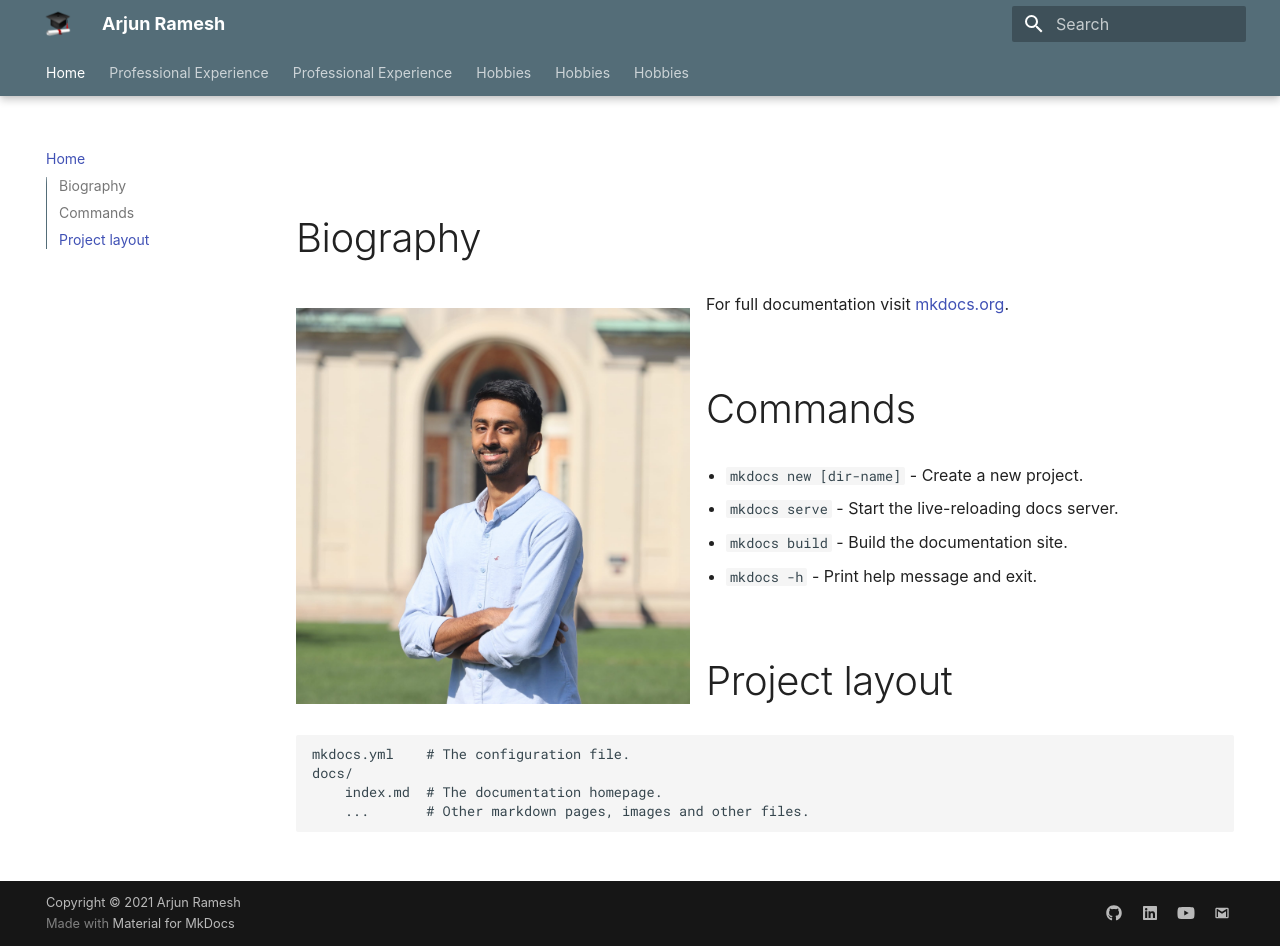
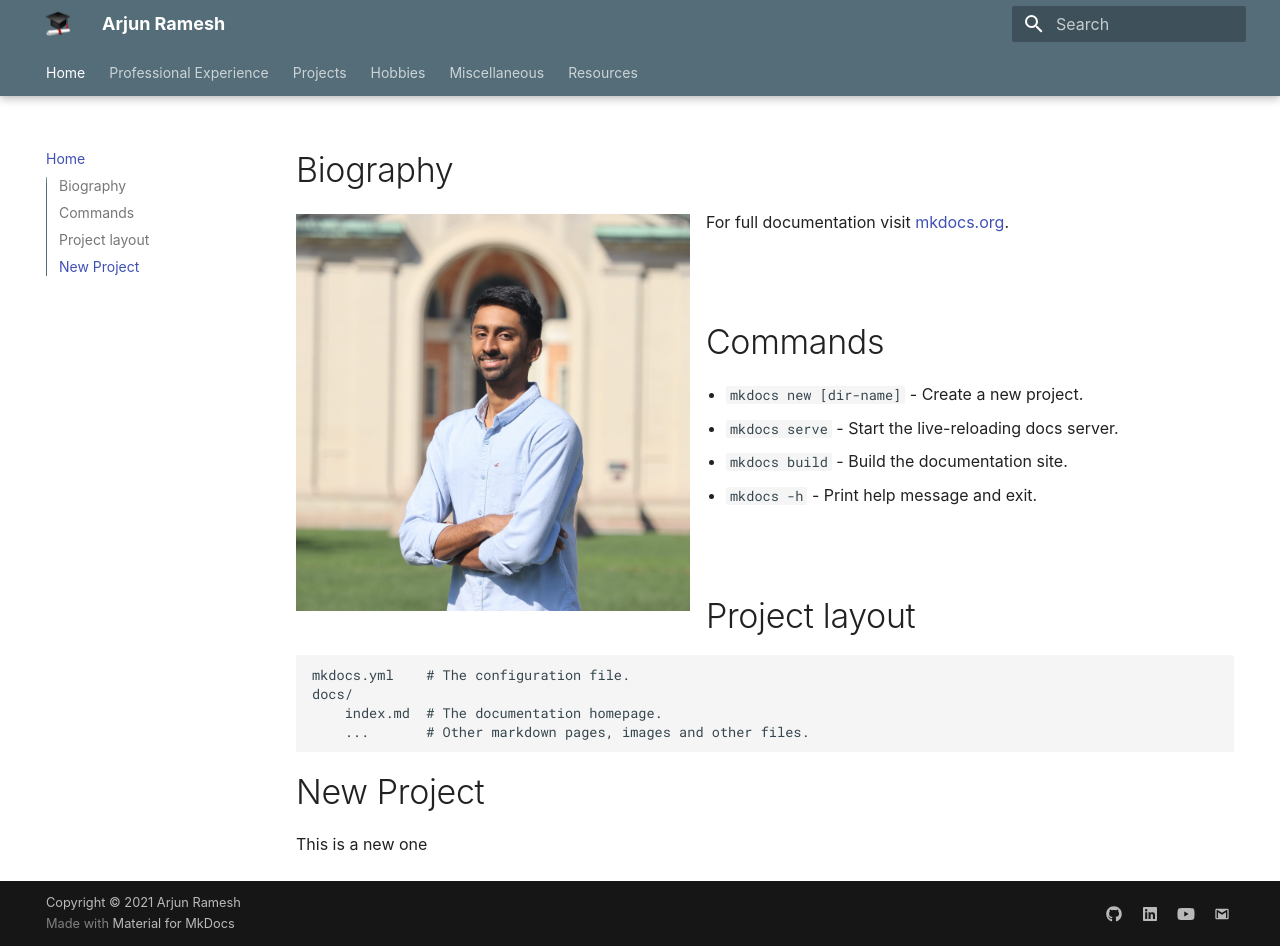
Before and after one commit to arjunr2/personal-website, an MkDocs documentation site: the page built from docs/index.md, in a window 1280 px wide and 946 px high. Built offline with MkDocs 1.6.1 and Material for MkDocs 9.7.7, drawn with Linux system fonts in a browser that asks for light colours; some web fonts are replaced.

Commit message:
Customized header spacing/sizing

```diff
--- a/docs/index.md
+++ b/docs/index.md
@@ -1,9 +1,11 @@
 
 ## Biography
 
-![title](assets/Headshot_Portrait.jpg){ align=left width=42% }
+![title](assets/Headshot_Portrait.jpg){ align=left width=42% style=margin:1em;margin-left:0;margin-top:0.3em }
 For full documentation visit [mkdocs.org](https://www.mkdocs.org).
 
+<br/>
+<br/>
 ## Commands
 
 * `mkdocs new [dir-name]` - Create a new project.
@@ -11,9 +13,15 @@ For full documentation visit [mkdocs.org](https://www.mkdocs.org).
 * `mkdocs build` - Build the documentation site.
 * `mkdocs -h` - Print help message and exit.
 
+<br/>
+<br/>
 ## Project layout
 
     mkdocs.yml    # The configuration file.
     docs/
         index.md  # The documentation homepage.
         ...       # Other markdown pages, images and other files.
+
+## New Project
+
+This is a new one
--- a/docs/stylesheets/extra.css
+++ b/docs/stylesheets/extra.css
@@ -4,20 +4,25 @@
   --md-primary-fg-color--dark:  #6e834c;
 }
 
-.md-typeset h1,
-.md-content__button {
+.md-typeset h1 {
   display: none;
 }
 
+/*.md-typeset img {
+  margin: 30px 30px 30px 30px;
+}*/
+
 @media screen and (min-width: 601px) {
   .md-typeset h2 {
-    font-size: 40px;
+    font-size: 34px;
+    margin: 0;
   }
 }
 
 @media screen and (max-width: 600px) {
   .md-typeset h2 {
     font-size: 32px;
+    margin: 0;
   }
 }
 /*.md-grid {
--- a/mkdocs.yml
+++ b/mkdocs.yml
@@ -1,12 +1,12 @@
 site_name: Arjun Ramesh
 nav:
   - Home: index.md
-  - Professional Experience: projects.md
+  - Professional Experience: experience.md
   - Projects: projects.md
 
-  - Hobbies: todo.md
-  - Miscellaneous: todo.md
-  - Resources: todo.md
+  - Hobbies: hobbies.md
+  - Miscellaneous: misc.md
+  - Resources: resources.md
 
 theme:
   name: material
```
Also changed, not shown: docs/experience.md (added, +1 -0 lines), docs/hobbies.md (added, +1 -0 lines), docs/misc.md (added, +1 -0 lines), docs/resources.md (added, +1 -0 lines), save.md (added, +3 -0 lines).
